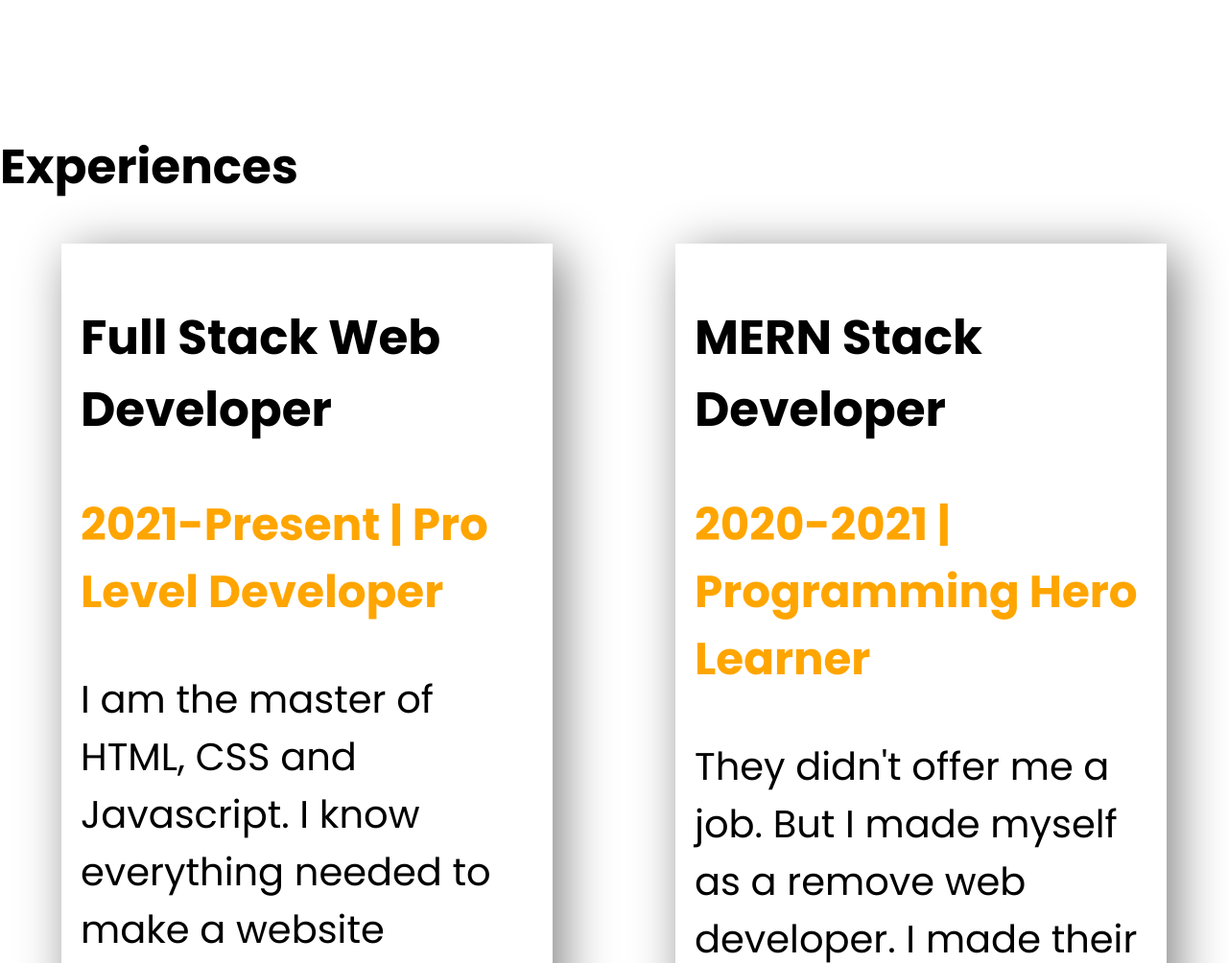
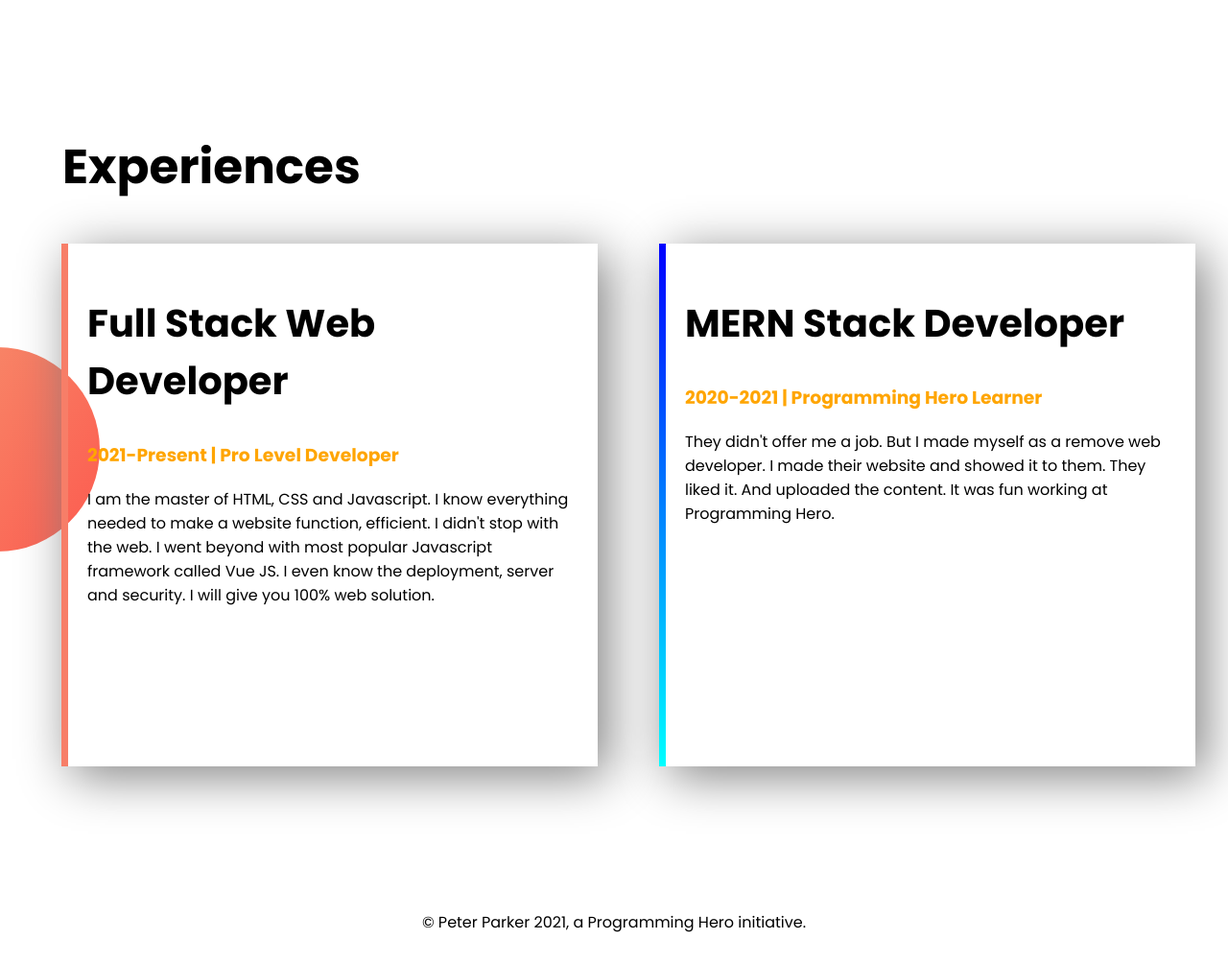
Before and after one commit to hossainarif37/my-portfolio-project, a plain HTML site: page index.html in a window 1280 px wide. Shown: the part 1180-2184 px from the top of the page at 96% size. Drawn offline with Linux system fonts and the light colour scheme.

Commit message:
All code added

```diff
--- a/index.html
+++ b/index.html
@@ -40,9 +40,9 @@
         </div>
     </section>
     <section id="experience-area">
-        <h1>Experiences</h1>
+        <h1 id="experience-title">Experiences</h1>
         <div class="flexible-container">
-            <div class="experience-single">
+            <div id="experience-left" class="experience-single">
                 <h1>Full Stack Web Developer</h1>
                 <h3 class="orange-color">2021-Present | Pro Level Developer</h3>
                 <p>I am the master of HTML, CSS and Javascript. I know everything needed to make a website function,
@@ -50,7 +50,7 @@
                     Vue
                     JS. I even know the deployment, server and security. I will give you 100% web solution.</p>
             </div>
-            <div class="experience-single">
+            <div id="experience-right" class="experience-single">
                 <h1>MERN Stack Developer</h1>
                 <h3 class="orange-color">2020-2021 | Programming Hero Learner</h3>
                 <p>They didn't offer me a job. But I made myself as a remove web developer. I made their website and
@@ -59,6 +59,9 @@
             </div>
         </div>
     </section>
+    <footer>
+        <p>© Peter Parker 2021, a Programming Hero initiative.</p>
+    </footer>
 </body>
 
 </html>
--- a/style.css
+++ b/style.css
@@ -1,8 +1,8 @@
-@import url('https://fonts.googleapis.com/css2?family=Poppins:ital,wght@0,100;0,200;0,300;0,400;0,500;0,600;0,700;0,800;0,900;1,100;1,200;1,300;1,400;1,500;1,600;1,700;1,800;1,900&display=swap');
+@import url("https://fonts.googleapis.com/css2?family=Poppins:ital,wght@0,100;0,200;0,300;0,400;0,500;0,600;0,700;0,800;0,900;1,100;1,200;1,300;1,400;1,500;1,600;1,700;1,800;1,900&display=swap");
 
 body {
-    font-family: 'Poppins', sans-serif;
-    margin: 0;
+    font-family: Poppins, sans-serif;
+    margin: 0px;
 }
 
 h1 {
@@ -29,21 +29,19 @@ h1 {
 
 .hireMeBtn {
     text-decoration: none;
-    background: linear-gradient(to right, #d18080, tomato);
+    background: linear-gradient(to right, rgb(209, 128, 128), tomato);
     padding: 10px 40px;
     color: white;
-    border-radius: 5px;
     font-weight: 700;
 }
 
 .top-banner {
-    background: url(images/top-banner.png);
-    background-repeat: no-repeat;
+    background: url("images/top-banner.png") no-repeat;
 }
 
 .download-btn {
     text-decoration: none;
-    background: linear-gradient(to right, #d18080, tomato);
+    background: linear-gradient(to right, rgb(209, 128, 128), tomato);
     padding: 10px 40px;
     color: white;
     font-weight: 700;
@@ -51,16 +49,38 @@ h1 {
 }
 
 .dream-big {
-    background: url(images/dream-bg.png);
-    background-repeat: no-repeat;
-    background-position: right;
+    background: url("images/dream-bg.png") right center no-repeat;
+}
+
+h1#experience-title {
+    margin-left: 65px;
 }
 
 .experience-single {
-    box-shadow: 10px 10px 50px grey;
-    font-size: 40px;
+    box-shadow: grey 10px 10px 50px;
     width: 40%;
     margin-left: 5%;
-    margin-right: 5%;
-    padding: 20px;
+    padding: 20px 20px 150px;
 }
+
+#experience-area {
+    background: url("images/exp-bg.png") left center no-repeat;
+}
+
+.experience-single h1 {
+    font-size: 40px;
+}
+
+#experience-right {
+    border-left: 7px solid;
+    border-image: linear-gradient(blue, cyan);
+    border-image-slice: 1;
+}
+
+div#experience-left {
+    border-left: 7px solid #f77e68;
+}
+
+footer {
+    text-align: center;
+}
```
